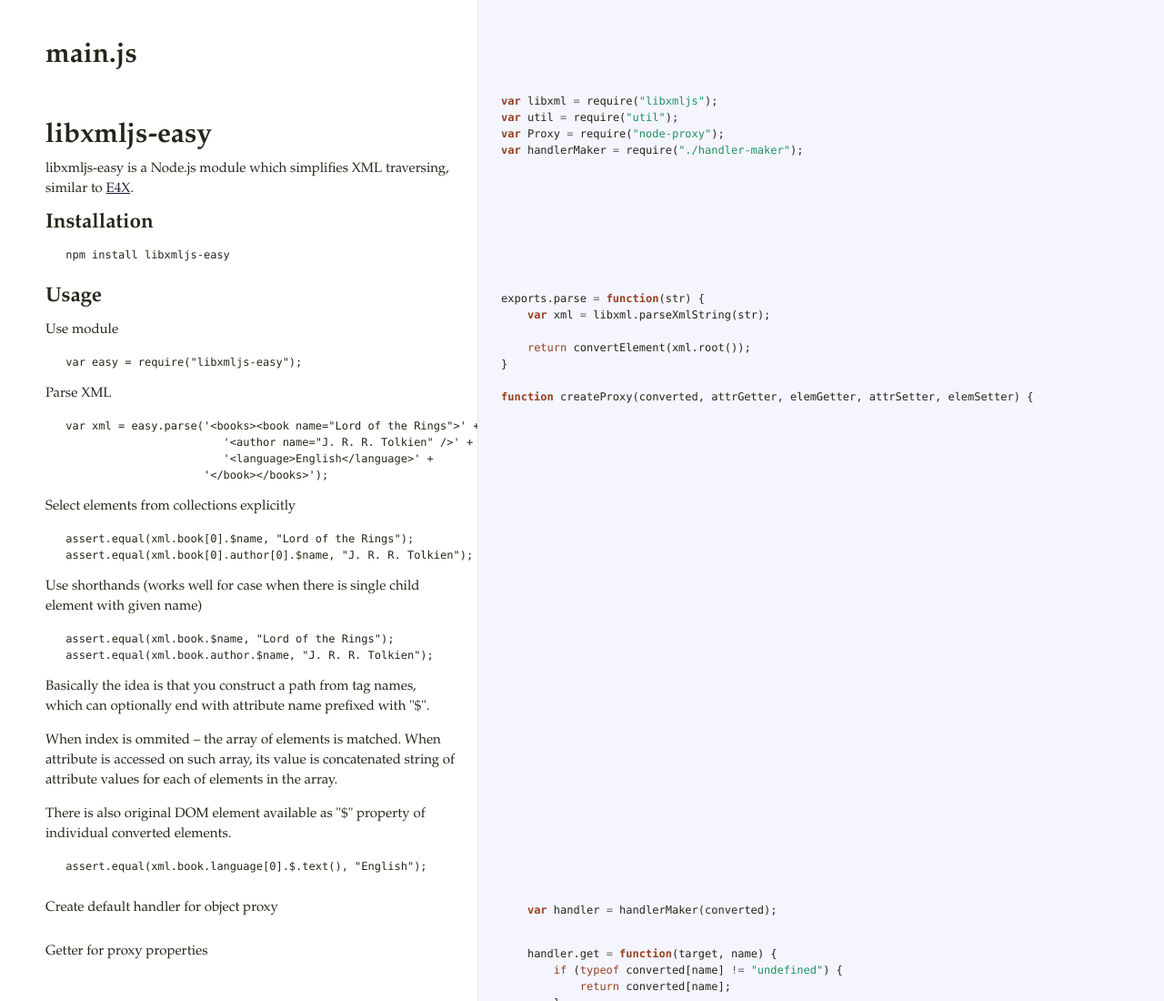
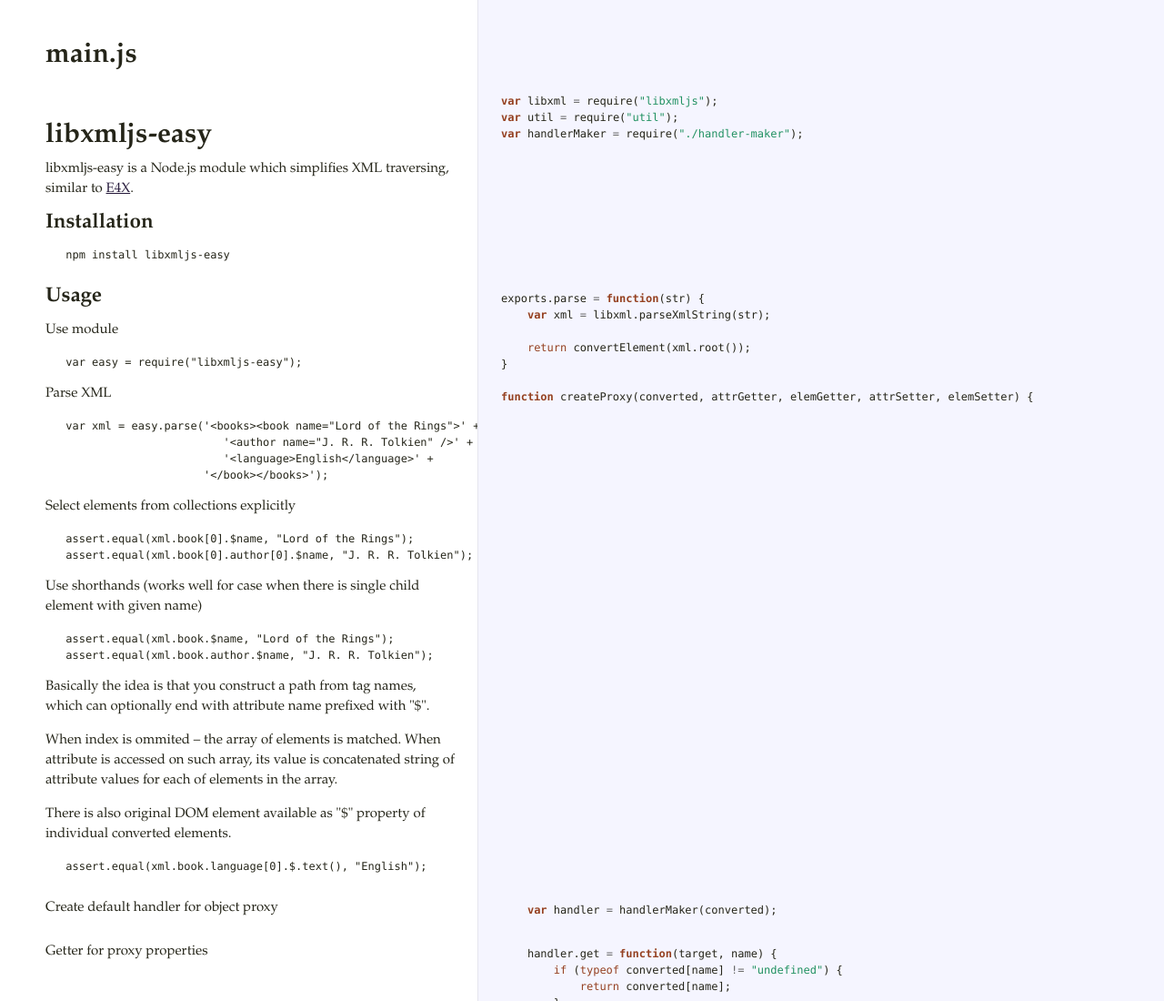
Before and after one commit to vgrichina/libxmljs-easy, a website: page docs/main.html in a window 1280 px wide. Shown: the top 1100 px of the page at 91% size. Drawn offline with Linux system fonts and the light colour scheme.

Commit message:
Updated docs

```diff
--- a/docs/main.html
+++ b/docs/main.html
@@ -8,7 +8,6 @@
 <pre><code> npm install libxmljs-easy
 </code></pre>             </td>             <td class="code">               <div class="highlight"><pre><span class="kd">var</span> <span class="nx">libxml</span> <span class="o">=</span> <span class="nx">require</span><span class="p">(</span><span class="s2">&quot;libxmljs&quot;</span><span class="p">);</span>
 <span class="kd">var</span> <span class="nx">util</span> <span class="o">=</span> <span class="nx">require</span><span class="p">(</span><span class="s2">&quot;util&quot;</span><span class="p">);</span>
-<span class="kd">var</span> <span class="nx">Proxy</span> <span class="o">=</span> <span class="nx">require</span><span class="p">(</span><span class="s2">&quot;node-proxy&quot;</span><span class="p">);</span>
 <span class="kd">var</span> <span class="nx">handlerMaker</span> <span class="o">=</span> <span class="nx">require</span><span class="p">(</span><span class="s2">&quot;./handler-maker&quot;</span><span class="p">);</span></pre></div>             </td>           </tr>                               <tr id="section-2">             <td class="docs">               <div class="pilwrap">                 <a class="pilcrow" href="#section-2">&#182;</a>               </div>               <h2>Usage</h2>
 
 <p>Use module</p>
```
